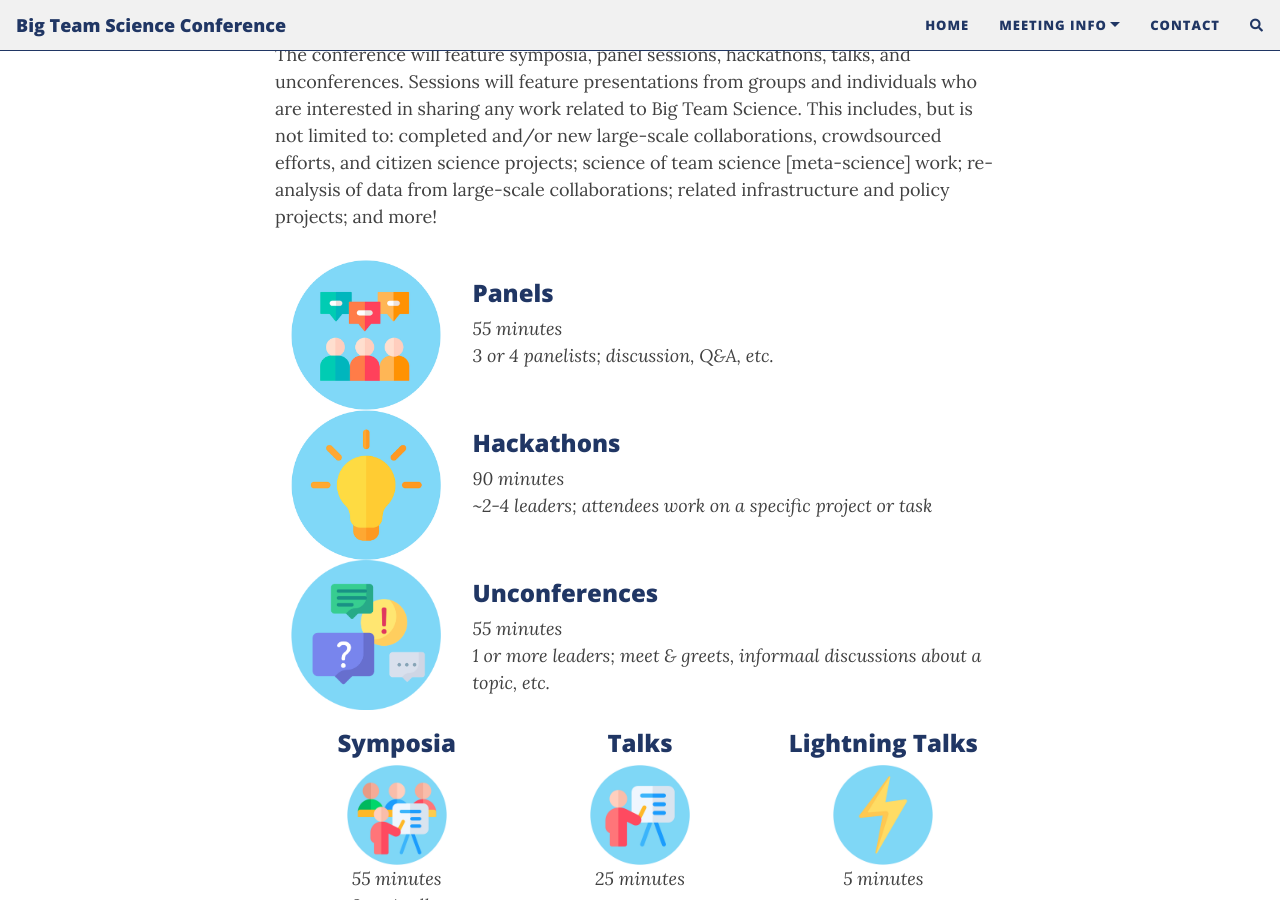
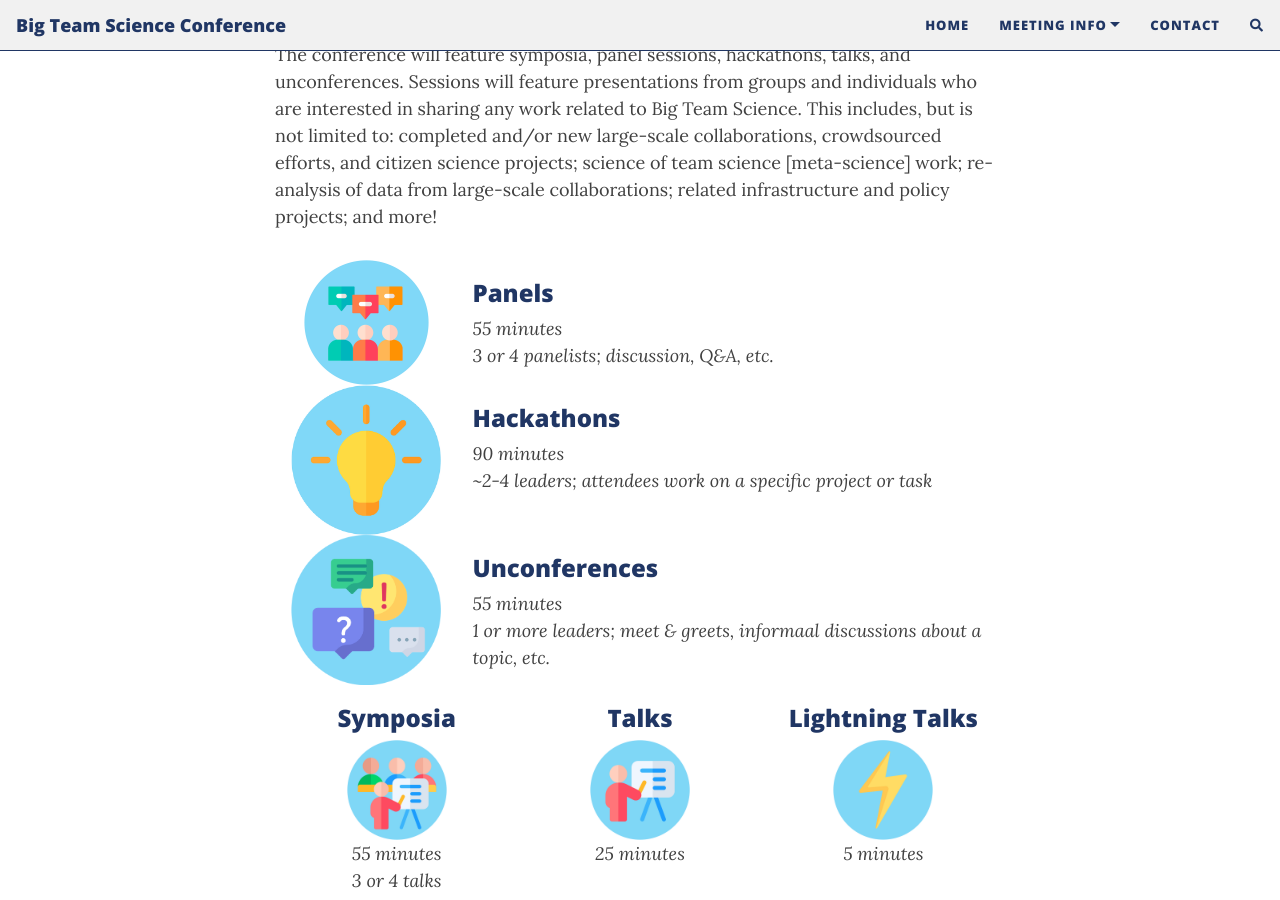
Before and after one commit to bigteamscienceconference/bigteamscienceconference.github.io, a Jekyll site: the page built from submissions.md, in a window 1280 px wide and 900 px high, scrolled down 545 px. Built offline with Jekyll 4.4.1, drawn with Linux system fonts in a browser that asks for light colours; nearby versions of some CDN libraries; comment, search, counter and statistics services are not loaded.

Commit message:
Update submissions.md

```diff
--- a/submissions.md
+++ b/submissions.md
@@ -22,7 +22,7 @@ The conference will feature symposia, panel sessions, hackathons, talks, and unc
   <div class="container">
     <div class="row justify-content-around">
       <div class="col-sm-3" align="center">
-        <img src="/assets/img/panel.png" alt="panel" width="150" height="150"><br>
+        <img src="/assets/img/panel.png" alt="panel" width="125" height="125"><br>
       </div>
       <div class="col-sm-9" align="left">
         <h3>Panels</h3>
```
